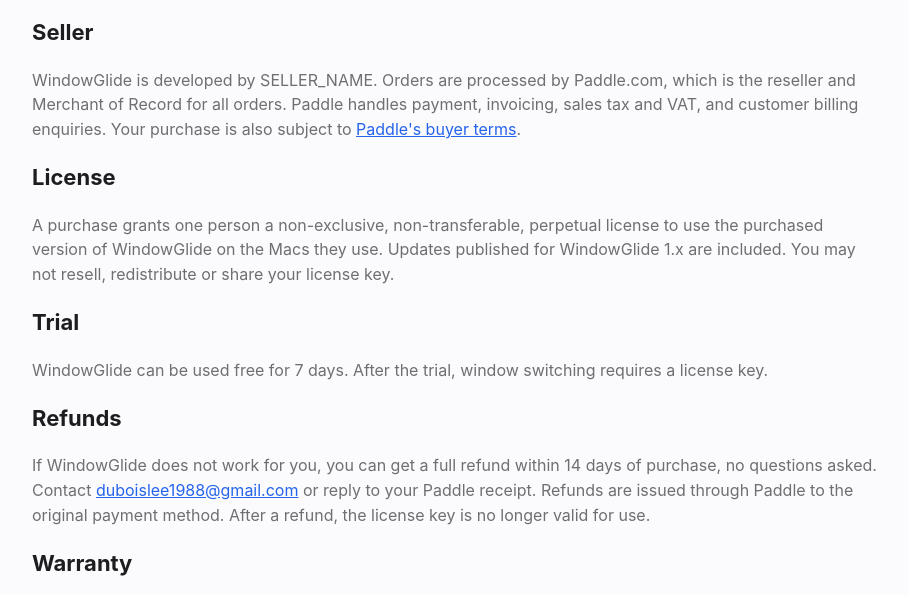
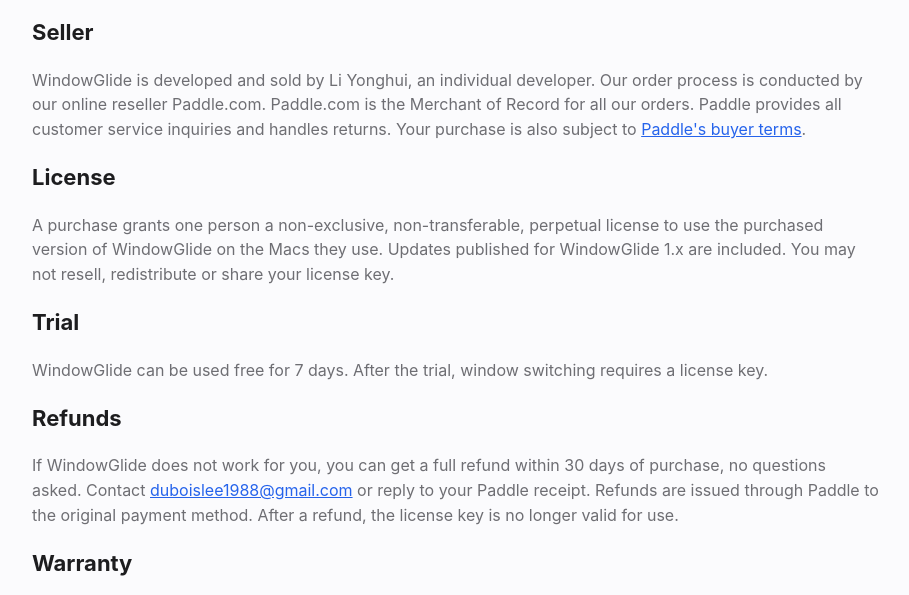
Before and after one commit to duboislee/windowglide, a plain HTML site: page terms.html in a window 1280 px wide. Shown: the part 195-790 px from the top of the page, without its empty margins (184-1093 px from the left). Drawn offline with Linux system fonts and the light colour scheme.

Commit message:
Seller name, Paddle reseller clause, 30-day refunds
Co-Authored-By: Claude Opus 4.8 <noreply@anthropic.com>

```diff
--- a/terms.html
+++ b/terms.html
@@ -14,7 +14,7 @@
 <p>Last updated: 19 November 2026</p>
 
 <h2>Seller</h2>
-<p>WindowGlide is developed by SELLER_NAME. Orders are processed by Paddle.com, which is the reseller and Merchant of Record for all orders. Paddle handles payment, invoicing, sales tax and VAT, and customer billing enquiries. Your purchase is also subject to <a href="https://www.paddle.com/legal/checkout-buyer-terms">Paddle's buyer terms</a>.</p>
+<p>WindowGlide is developed and sold by Li Yonghui, an individual developer. Our order process is conducted by our online reseller Paddle.com. Paddle.com is the Merchant of Record for all our orders. Paddle provides all customer service inquiries and handles returns. Your purchase is also subject to <a href="https://www.paddle.com/legal/checkout-buyer-terms">Paddle's buyer terms</a>.</p>
 
 <h2>License</h2>
 <p>A purchase grants one person a non-exclusive, non-transferable, perpetual license to use the purchased version of WindowGlide on the Macs they use. Updates published for WindowGlide 1.x are included. You may not resell, redistribute or share your license key.</p>
@@ -23,7 +23,7 @@
 <p>WindowGlide can be used free for 7 days. After the trial, window switching requires a license key.</p>
 
 <h2 id="refunds">Refunds</h2>
-<p>If WindowGlide does not work for you, you can get a full refund within 14 days of purchase, no questions asked. Contact <a href="mailto:duboislee1988@gmail.com">duboislee1988@gmail.com</a> or reply to your Paddle receipt. Refunds are issued through Paddle to the original payment method. After a refund, the license key is no longer valid for use.</p>
+<p>If WindowGlide does not work for you, you can get a full refund within 30 days of purchase, no questions asked. Contact <a href="mailto:duboislee1988@gmail.com">duboislee1988@gmail.com</a> or reply to your Paddle receipt. Refunds are issued through Paddle to the original payment method. After a refund, the license key is no longer valid for use.</p>
 
 <h2>Warranty</h2>
 <p>WindowGlide is provided "as is". To the extent permitted by law, we are not liable for indirect or consequential damages arising from its use. Nothing in these terms limits your statutory consumer rights.</p>
```
Also changed, not shown: index.html (+2 -2 lines).
